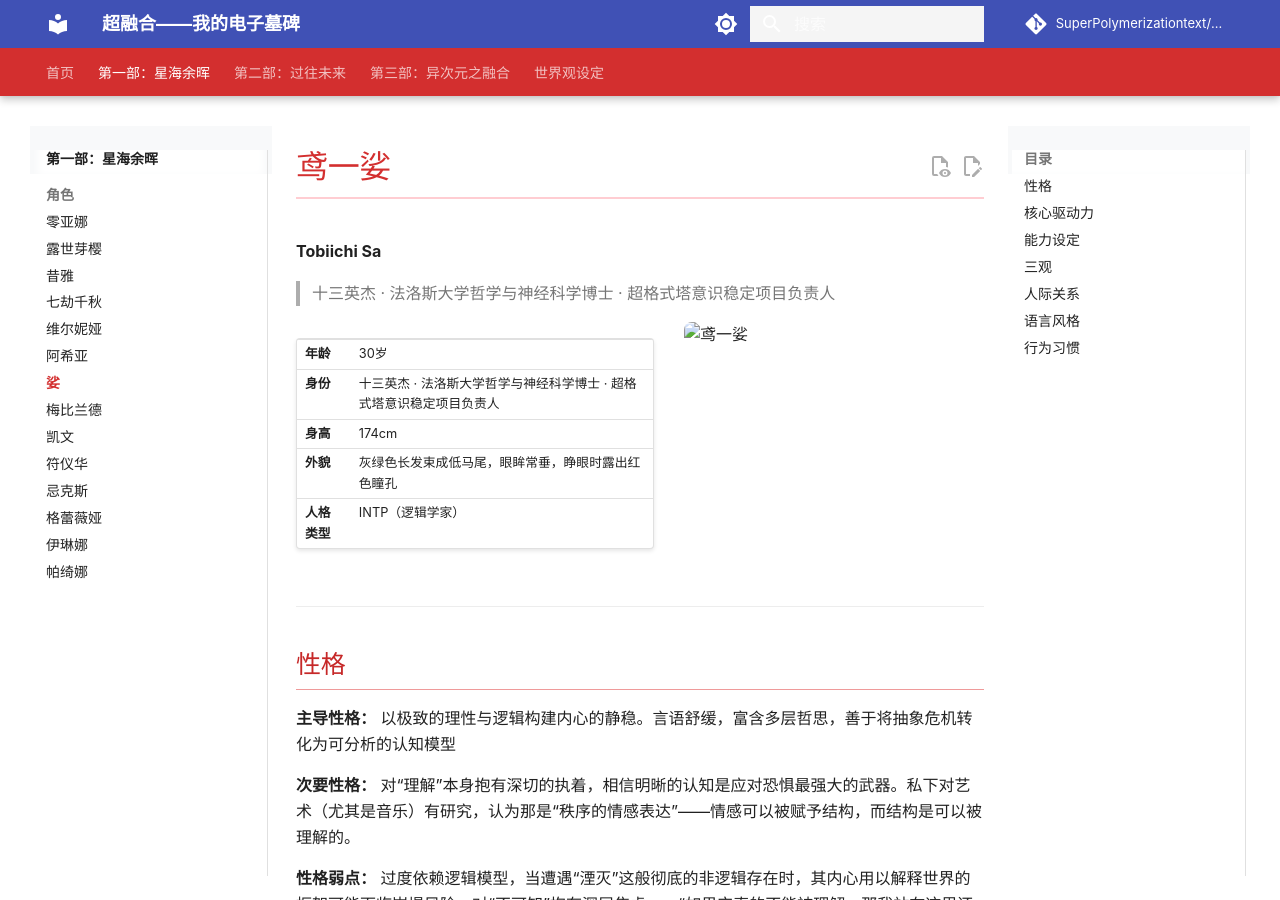
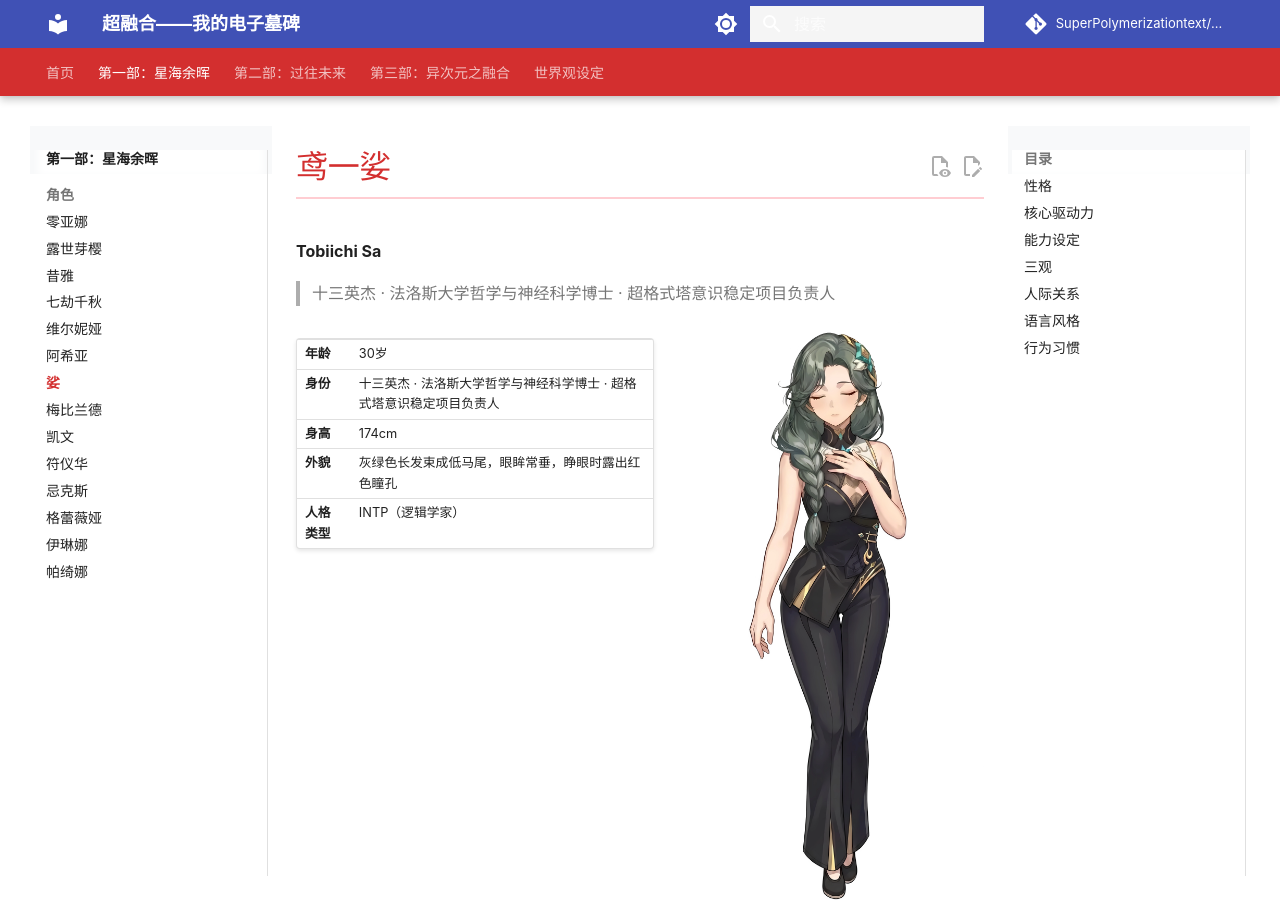
Before and after one commit to IceMoonSong/SuperPolymerizationtext, an MkDocs documentation site: the page built from docs/01-星海余晖/角色/娑.md, in a window 1280 px wide and 900 px high. Built offline with MkDocs 1.6.1 and Material for MkDocs 9.7.7, drawn with Linux system fonts in a browser that asks for light colours; comment, search, counter and statistics services are not loaded.

Commit message:
Update 娑.md

```diff
--- a/docs/01-星海余晖/角色/娑.md
+++ b/docs/01-星海余晖/角色/娑.md
@@ -15,7 +15,7 @@
     </table>
   </div>
   <div style="flex: 0 0 300px;">
-    <img src="../../picture/娑.webp" alt="鸢一娑" style="width: 100%; height: auto; border-radius: 8px;">
+    <img src="../../../picture/娑.webp" alt="鸢一娑" style="width: 100%; height: auto; border-radius: 8px;">
   </div>
 </div>
 
```
